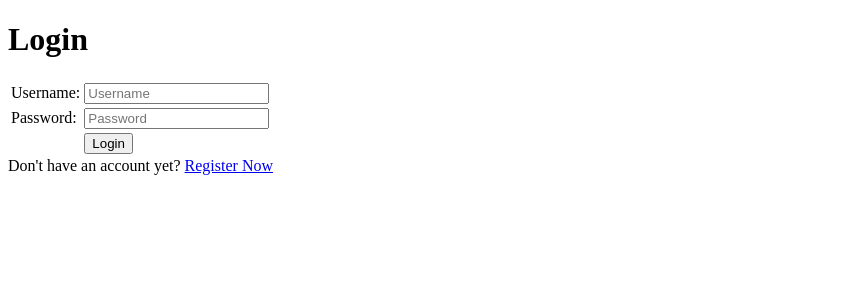
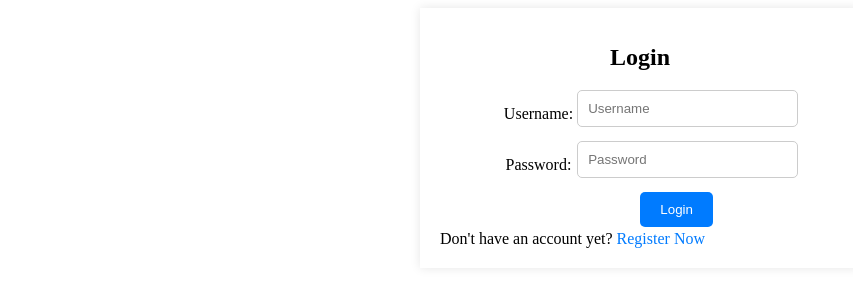
Before and after one commit to Metry630/homework_reminders, a Django app: page /login/ in a window 1280 px wide. Shown: the top 300 px of the page, without its empty margins (0-853 px from the left). Run offline with Django 4.2, Linux system fonts and the light colour scheme.

Commit message:
styling berbagai halaman

```diff
--- a/templates/login.html
+++ b/templates/login.html
@@ -5,11 +5,72 @@
 {% endblock meta %}
 
 {% block content %}
+<style>
+    /* Style the login container */
+    .login {
+        max-width: 400px;
+        margin: 0 auto;
+        padding: 20px;
+        background-color: #fff;
+        box-shadow: 0 0 10px rgba(0, 0, 0, 0.1);
+    }
 
-<div class = "login">
+    /* Style the login form */
+    .login h1 {
+        font-size: 24px;
+        text-align: center;
+    }
 
+    .login form {
+        text-align: center;
+    }
+
+    .login table {
+        margin: 0 auto;
+    }
+
+    .login input[type="text"],
+    .login input[type="password"] {
+        width: 100%;
+        padding: 10px;
+        margin-bottom: 10px;
+        border: 1px solid #ccc;
+        border-radius: 5px;
+    }
+
+    .login .btn.login_btn {
+        background-color: #007bff;
+        color: #fff;
+        padding: 10px 20px;
+        border: none;
+        border-radius: 5px;
+        cursor: pointer;
+    }
+
+    .login .btn.login_btn:hover {
+        background-color: #0056b3;
+    }
+
+    /* Style error messages */
+    .login ul {
+        list-style-type: none;
+        padding: 0;
+        color: #ff0000;
+    }
+
+    .login ul li {
+        margin: 5px 0;
+    }
+
+    /* Style the "Register Now" link */
+    .login a {
+        text-decoration: none;
+        color: #007bff;
+    }
+</style>
+
+<div class="login">
     <h1>Login</h1>
-
     <form method="POST" action="">
         {% csrf_token %}
         <table>
@@ -17,29 +78,23 @@
                 <td>Username: </td>
                 <td><input type="text" name="username" placeholder="Username" class="form-control"></td>
             </tr>
-
             <tr>
                 <td>Password: </td>
                 <td><input type="password" name="password" placeholder="Password" class="form-control"></td>
             </tr>
-
             <tr>
                 <td></td>
                 <td><input class="btn login_btn" type="submit" value="Login"></td>
             </tr>
         </table>
     </form>
-
     {% if messages %}
-        <ul>
-            {% for message in messages %}
-                <li>{{ message }}</li>
-            {% endfor %}
-        </ul>
+    <ul>
+        {% for message in messages %}
+        <li>{{ message }}</li>
+        {% endfor %}
+    </ul>
     {% endif %}
-
     Don't have an account yet? <a href="{% url 'main:register' %}">Register Now</a>
-
 </div>
-
 {% endblock content %}
```
Also changed, not shown: main/templates/create_product.html (+48 -1 lines), main/templates/main.html (+82 -1 lines), templates/register.html (+56 -6 lines), 3 other files.
